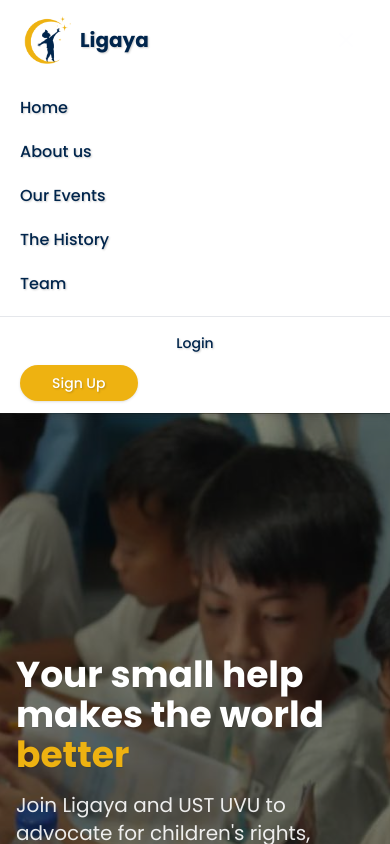
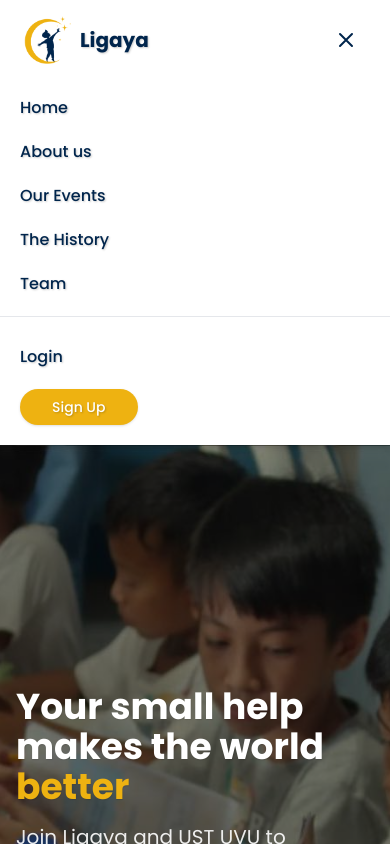
Before and after one commit to j24angeles/Ligaya, a React (Create React App) app in the folder ligaya_ustuvu/: page /home in a window 390 px wide. Both pictures are taken after a click on the button "Open main menu". Shown: the top 844 px of the page. Built offline with nearby package versions, Linux system fonts and the light colour scheme.

Commit message:
fixed navbar menu

```diff
--- a/ligaya_ustuvu/src/common/Navbar.js
+++ b/ligaya_ustuvu/src/common/Navbar.js
@@ -10,8 +10,8 @@ const Navbar = () => {
   const textShadowStyle = { textShadow: '1px 1px 2px rgba(0, 0, 0, 0.2)' };
 
   return (
-<nav className="sticky top-0 z-50 bg-white text-primary shadow-md">
-<div className="max-w-full mx-auto px-6 sm:px-8 lg:px-12">
+    <nav className="sticky top-0 z-50 bg-white text-primary shadow-md">
+      <div className="max-w-full mx-auto px-6 sm:px-8 lg:px-12">
         <div className="flex items-center justify-between h-20">
           {/* Left section: Logo and nav links */}
           <div className="flex items-center">
@@ -62,28 +62,22 @@ const Navbar = () => {
           <div className="md:hidden flex items-center">
             <button
               onClick={toggleMenu}
-              className="inline-flex items-center justify-center p-2 rounded-md text-neutral hover:text-secondary hover:bg-accent focus:outline-none transition"
+              className="inline-flex items-center justify-center p-2 rounded-md text-primary hover:text-secondary hover:bg-accent focus:outline-none transition"
             >
               <span className="sr-only">Open main menu</span>
               <svg
-                className={`${isMenuOpen ? 'hidden' : 'block'} h-6 w-6`}
+                className={`block h-6 w-6`}
                 xmlns="http://www.w3.org/2000/svg"
                 fill="none"
                 viewBox="0 0 24 24"
                 stroke="currentColor"
                 aria-hidden="true"
               >
-                <path strokeLinecap="round" strokeLinejoin="round" strokeWidth="2" d="M4 6h16M4 12h16M4 18h16" />
-              </svg>
-              <svg
-                className={`${isMenuOpen ? 'block' : 'hidden'} h-6 w-6`}
-                xmlns="http://www.w3.org/2000/svg"
-                fill="none"
-                viewBox="0 0 24 24"
-                stroke="currentColor"
-                aria-hidden="true"
-              >
-                <path strokeLinecap="round" strokeLinejoin="round" strokeWidth="2" d="M6 18L18 6M6 6l12 12" />
+                {isMenuOpen ? (
+                  <path strokeLinecap="round" strokeLinejoin="round" strokeWidth="2" d="M6 18L18 6M6 6l12 12" />
+                ) : (
+                  <path strokeLinecap="round" strokeLinejoin="round" strokeWidth="2" d="M4 6h16M4 12h16M4 18h16" />
+                )}
               </svg>
             </button>
           </div>
@@ -105,19 +99,19 @@ const Navbar = () => {
           ))}
         </div>
         <div className="pt-4 pb-3 border-t border-gray-200">
-          <div className="flex items-center px-5">
+          <div className="px-2 pt-1 pb-1">
             <a
               href="/login"
-              className="text-primary hover:brightness-90 text-sm font-medium w-full text-center transition"
+              className="block px-3 py-2 rounded-md text-base font-medium text-primary hover:bg-gray-100 transition"
               style={textShadowStyle}
             >
               Login
             </a>
           </div>
-          <div className="flex items-center px-5 mt-3">
+          <div className="px-5 pt-2 pb-2">
             <a
               href="/signup"
-              className="bg-secondary text-white px-8 py-2 rounded-full text-sm font-medium shadow transition duration-200 hover:brightness-90"
+              className="bg-secondary text-white px-8 py-2 rounded-full text-sm font-medium shadow transition duration-200 hover:brightness-90 inline-block"
               style={textShadowStyle}
             >
               Sign Up
```
